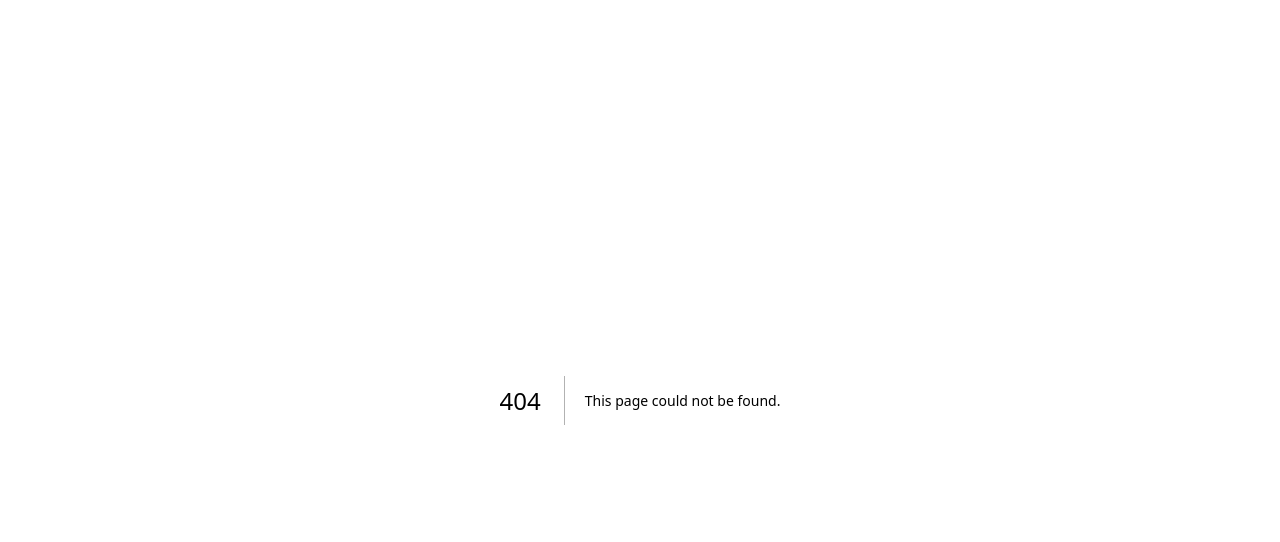
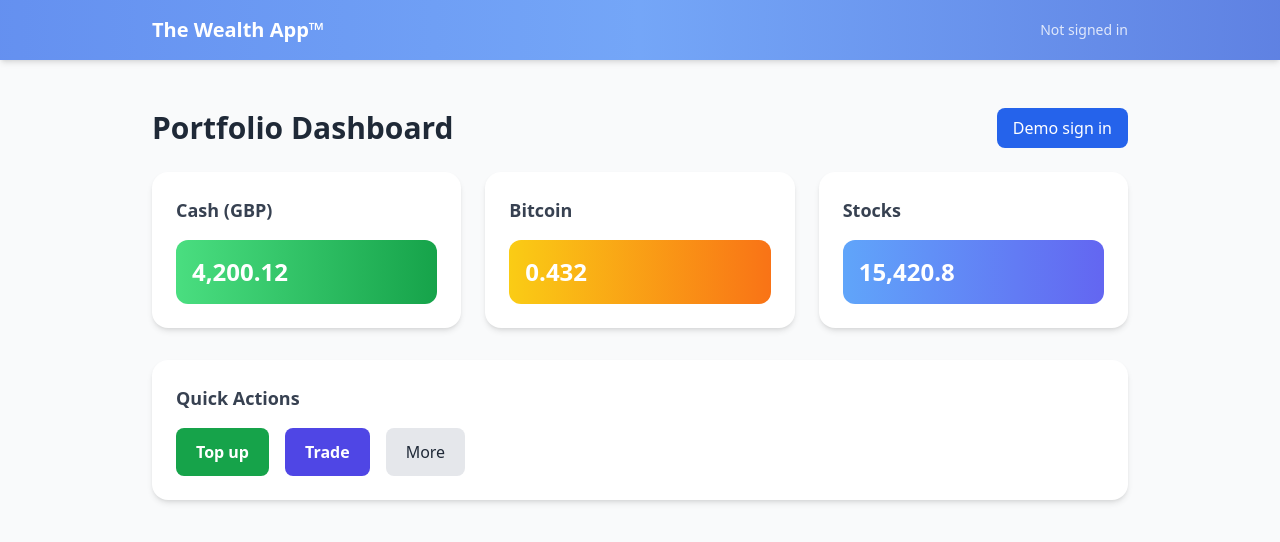
Before and after one commit to unix-jim2k/WEALTH-APP2, a Next.js app: page /HomePage in a window 1280 px wide. Before the commit this address had no page. Shown: the top 542 px of the page. Built offline with nearby package versions, Linux system fonts and the light colour scheme; no server answers.

Commit message:
Create HomePage.jsx

```diff
--- /dev/null
+++ b/pages/HomePage.jsx
@@ -0,0 +1,80 @@
+import { useEffect, useState } from 'react'
+import { supabase } from '../lib/supabaseClient'
+import Header from '../components/Header'
+import DashboardCard from '../components/DashboardCard'
+
+export default function HomePage() {
+  const [user, setUser] = useState(null)
+  const [portfolio, setPortfolio] = useState([])
+
+  useEffect(() => {
+    const { data: listener } = supabase.auth.onAuthStateChange((_event, session) => {
+      setUser(session?.user ?? null)
+    })
+
+    setPortfolio([
+      { id: 1, label: 'Cash (GBP)', balance: 4200.12 },
+      { id: 2, label: 'Bitcoin', balance: 0.4321 },
+      { id: 3, label: 'Stocks', balance: 15420.8 }
+    ])
+
+    return () => listener?.unsubscribe()
+  }, [])
+
+  const signInAnonymously = () => {
+    setUser({ email: 'demo@market-moves.app' })
+  }
+
+  return (
+    <div className="min-h-screen bg-gray-50">
+      <Header user={user} />
+
+      <main className="p-6 max-w-5xl mx-auto">
+        {/* Header Section */}
+        <div className="mb-6 flex justify-between items-center">
+          <h1 className="text-3xl font-bold text-gray-800">Portfolio Dashboard</h1>
+          {!user ? (
+            <button
+              onClick={signInAnonymously}
+              className="px-4 py-2 rounded-lg bg-blue-600 text-white hover:bg-blue-700 transition"
+            >
+              Demo sign in
+            </button>
+          ) : (
+            <div className="text-sm text-gray-600">Signed in as {user.email}</div>
+          )}
+        </div>
+
+        {/* Portfolio Grid */}
+        <div className="grid grid-cols-1 sm:grid-cols-2 md:grid-cols-3 gap-6">
+          {portfolio.map((item, idx) => (
+            <DashboardCard key={item.id} title={item.label}>
+              <div
+                className={`text-2xl font-semibold text-white p-4 rounded-xl ${
+                  idx === 0
+                    ? 'bg-gradient-to-r from-green-400 to-green-600'
+                    : idx === 1
+                    ? 'bg-gradient-to-r from-yellow-400 to-orange-500'
+                    : 'bg-gradient-to-r from-blue-400 to-indigo-500'
+                }`}
+              >
+                {typeof item.balance === 'number' ? item.balance.toLocaleString() : item.balance}
+              </div>
+            </DashboardCard>
+          ))}
+        </div>
+
+        {/* Quick Actions */}
+        <section className="mt-8">
+          <DashboardCard title="Quick Actions">
+            <div className="flex flex-wrap gap-4">
+              <button className="px-5 py-3 rounded-lg bg-green-600 text-white font-semibold hover:bg-green-700 hover:scale-105 transition-transform duration-200">Top up</button>
+              <button className="px-5 py-3 rounded-lg bg-indigo-600 text-white font-semibold hover:bg-indigo-700 hover:scale-105 transition-transform duration-200">Trade</button>
+              <button className="px-5 py-3 rounded-lg bg-gray-200 text-gray-800 hover:bg-gray-300 hover:scale-105 transition-transform duration-200">More</button>
+            </div>
+          </DashboardCard>
+        </section>
+      </main>
+    </div>
+  )
+}
```
